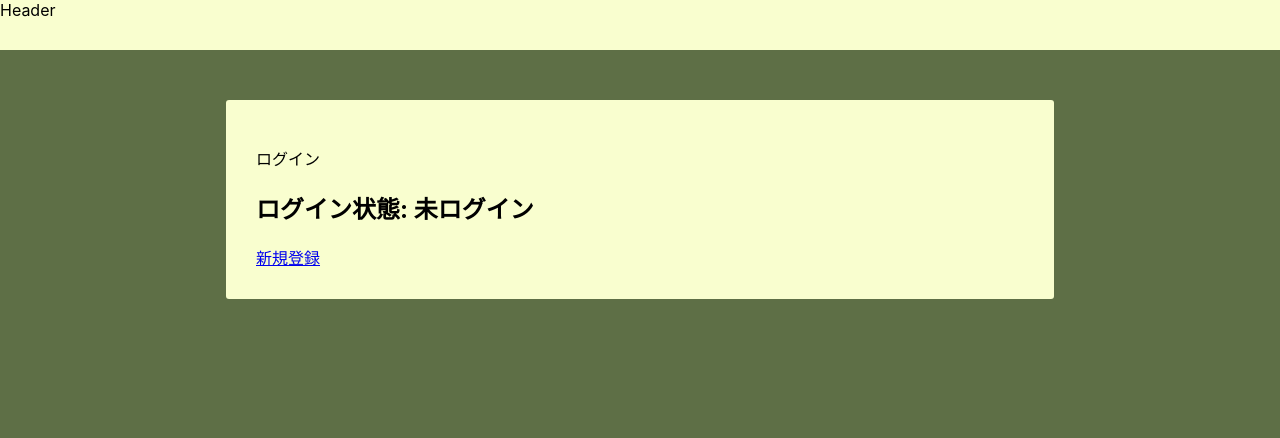
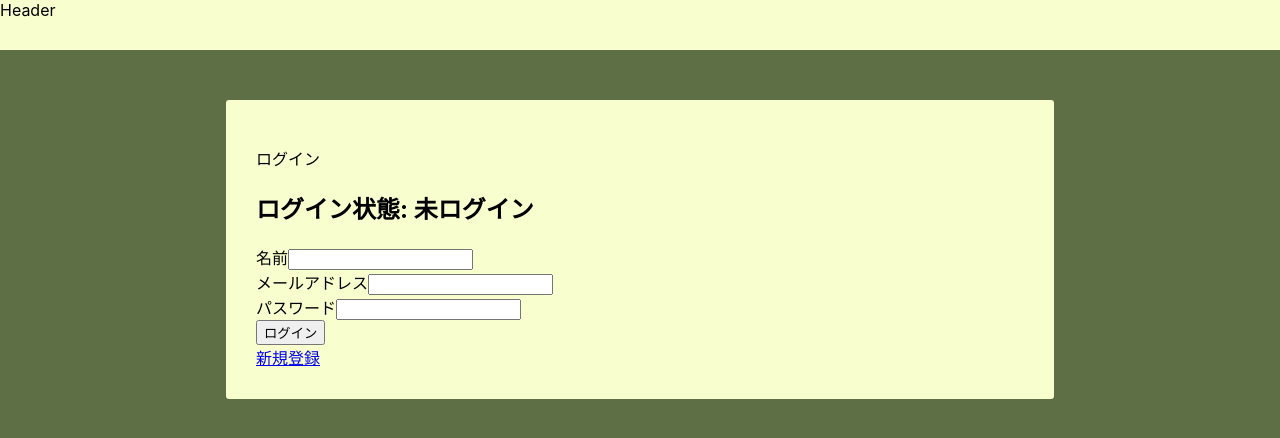
Before and after one commit to thkiyose/Kaien_library, a React (Create React App) app in the folder frontend/: page / in a window 1280 px wide. Shown: the top 438 px of the page. Built offline with nearby package versions, Linux system fonts and the light colour scheme; what axios-case-converter would draw is missing.

Commit message:
ログイン用コンポーネントにフォームを追加

```diff
--- a/frontend/src/components/Login.jsx
+++ b/frontend/src/components/Login.jsx
@@ -1,15 +1,50 @@
 import React from 'react';
+import { useNavigate } from 'react-router-dom';
+import { useForm } from 'react-hook-form';
 import { Header } from './parts/Header'
 import { Wrapper } from './parts/Wrapper'
 import { Link } from 'react-router-dom';
 
 export const Login = (props) => {
+  const navigate = useNavigate();
+  const { register, handleSubmit, watch, formState: { errors } } = useForm();
+
   return (
     <>
       <Header />
       <Wrapper>
         <p>ログイン</p>
         <h2>ログイン状態: {props.loggedInStatus}</h2>
+        <form
+          // onSubmit={handleSubmit(async(data) => {
+          //   try {
+          //     const res = await createUser({user:data},{withCredentials: true});
+          //     props.handleLogin(res);
+          //     navigate('/');
+          //   } catch (e) {
+          //   }
+          // })}
+          >
+            <div>
+              <label>名前</label>
+              <input type="text" name="name" {...register("name", { required: true, maxLength: 15 })}/>
+              {errors.name?.type === "required" && <span>名前を入力して下さい。</span>}
+              {errors.name?.type === "maxLength" && <span>15文字以内で入力して下さい。</span>}
+            </div>
+            <div>
+              <label>メールアドレス</label>
+              <input type="email" name="email" {...register("email", { required: true, maxLength: 255, pattern: /[\w\-._]+@[\w\-._]+\.[A-Za-z]+/ })}/>
+              {errors.email?.type === "required" && <span>メールアドレスを入力して下さい。</span>}
+              {errors.email?.type === "maxLength" && <span>255字以内で入力して下さい。</span>}
+              {errors.email?.type === "pattern" && <span>正しい形式で入力して下さい。</span>}
+            </div>
+            <div>
+              <label>パスワード</label>
+              <input type="password" name="password" {...register("password", { required: true })}/>
+              {errors.password?.type === "required" && <span>パスワードを入力して下さい。</span>}
+            </div>
+            <input value="ログイン" type="submit" />
+          </form>
         <Link to='/signup' >新規登録</Link>
       </Wrapper>
     </>
--- a/frontend/src/components/SignUp.jsx
+++ b/frontend/src/components/SignUp.jsx
@@ -13,6 +13,7 @@ export const SignUp = (props) => {
     <>
       <Header />
       <Wrapper>
+      <p>新規ユーザー登録</p>
       <form
         onSubmit={handleSubmit(async(data) => {
           try {
```
